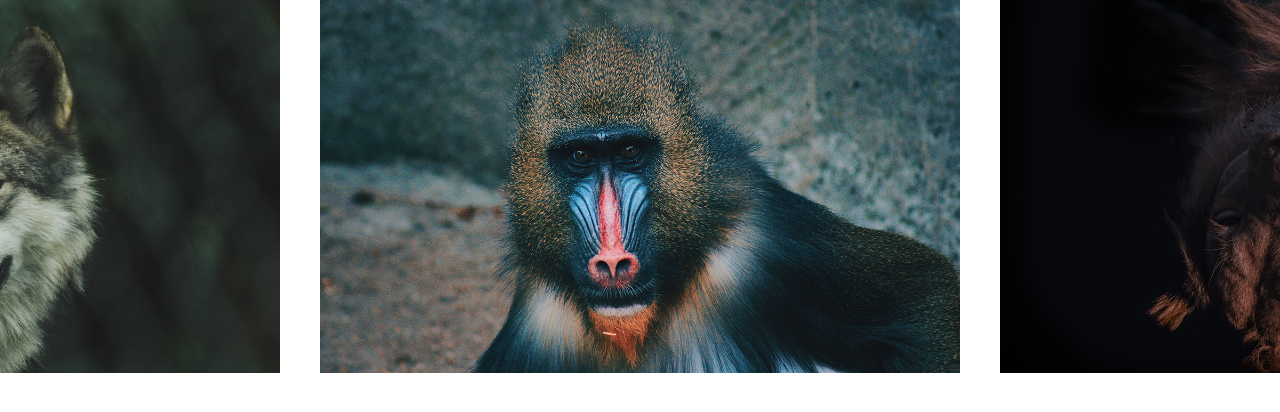
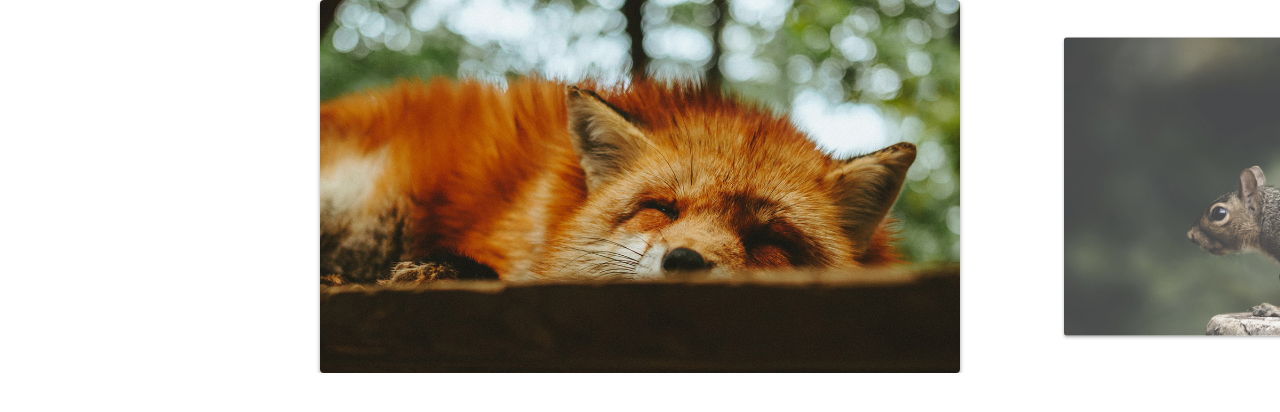
Before and after one commit to mauriciotp/slide, a plain HTML site: page index.html in a window 1280 px wide. Drawn offline with Linux system fonts and the light colour scheme.

Commit message:
ajuste das configs ao resize e classe ativa adicionada

```diff
--- a/css/style.css
+++ b/css/style.css
@@ -22,13 +22,24 @@ img {
   transition: 0.3s;
 }
 
+.slide:hover {
+  will-change: transform;
+}
+
 .slide li {
   width: 80vh;
   flex-shrink: 0;
   max-width: 800px;
   margin: 0 20px;
+  border-radius: 4px;
+  overflow: hidden;
+  box-shadow: 0 2px 4px rgba(0, 0, 0, 0.4);
+  opacity: 0.8;
+  transform: scale(0.8);
+  transition: 0.4s;
 }
 
-.slide {
-  transform: translate3d(-1237.5px, 0, 0);
+.slide li.active {
+  opacity: 1;
+  transform: scale(1);
 }
--- a/js/script.js
+++ b/js/script.js
@@ -2,5 +2,4 @@ import Slide from "./slide.js";
 
 const slide = new Slide(".slide", ".slide-wrapper");
 slide.init();
-slide.changeSlide(3);
-slide.activeNextSlide();
+slide.changeSlide(0);
--- a/js/slide.js
+++ b/js/slide.js
@@ -1,3 +1,5 @@
+import debounce from "./debounce.js";
+
 export default class Slide {
   constructor(slide, wrapper) {
     this.slide = document.querySelector(slide);
@@ -7,6 +9,7 @@ export default class Slide {
       startX: 0,
       movement: 0,
     };
+    this.activeClass = "active";
   }
 
   transition(active) {
@@ -71,12 +74,6 @@ export default class Slide {
     this.wrapper.addEventListener("touchend", this.onEnd);
   }
 
-  bindEvents() {
-    this.onStart = this.onStart.bind(this);
-    this.onMove = this.onMove.bind(this);
-    this.onEnd = this.onEnd.bind(this);
-  }
-
   //Slides config
 
   slidePosition(slide) {
@@ -108,6 +105,14 @@ export default class Slide {
     this.moveSlide(activeSlide.position);
     this.slidesIndexNav(index);
     this.dist.finalPosition = activeSlide.position;
+    this.changeActiveClass();
+  }
+
+  changeActiveClass() {
+    this.slideArray.forEach((item) =>
+      item.element.classList.remove(this.activeClass)
+    );
+    this.slideArray[this.index.active].element.classList.add(this.activeClass);
   }
 
   activePrevSlide() {
@@ -122,11 +127,30 @@ export default class Slide {
     }
   }
 
+  onResize() {
+    setTimeout(() => {
+      this.slidesConfig();
+      this.changeSlide(this.index.active);
+    }, 1000);
+  }
+
+  addResizeEvent() {
+    window.addEventListener("resize", this.onResize);
+  }
+
+  bindEvents() {
+    this.onStart = this.onStart.bind(this);
+    this.onMove = this.onMove.bind(this);
+    this.onEnd = this.onEnd.bind(this);
+    this.onResize = debounce(this.onResize.bind(this), 200);
+  }
+
   init() {
     this.bindEvents();
     this.transition(true);
     this.addSlideEvents();
     this.slidesConfig();
+    this.addResizeEvent();
     return this;
   }
 }
```
